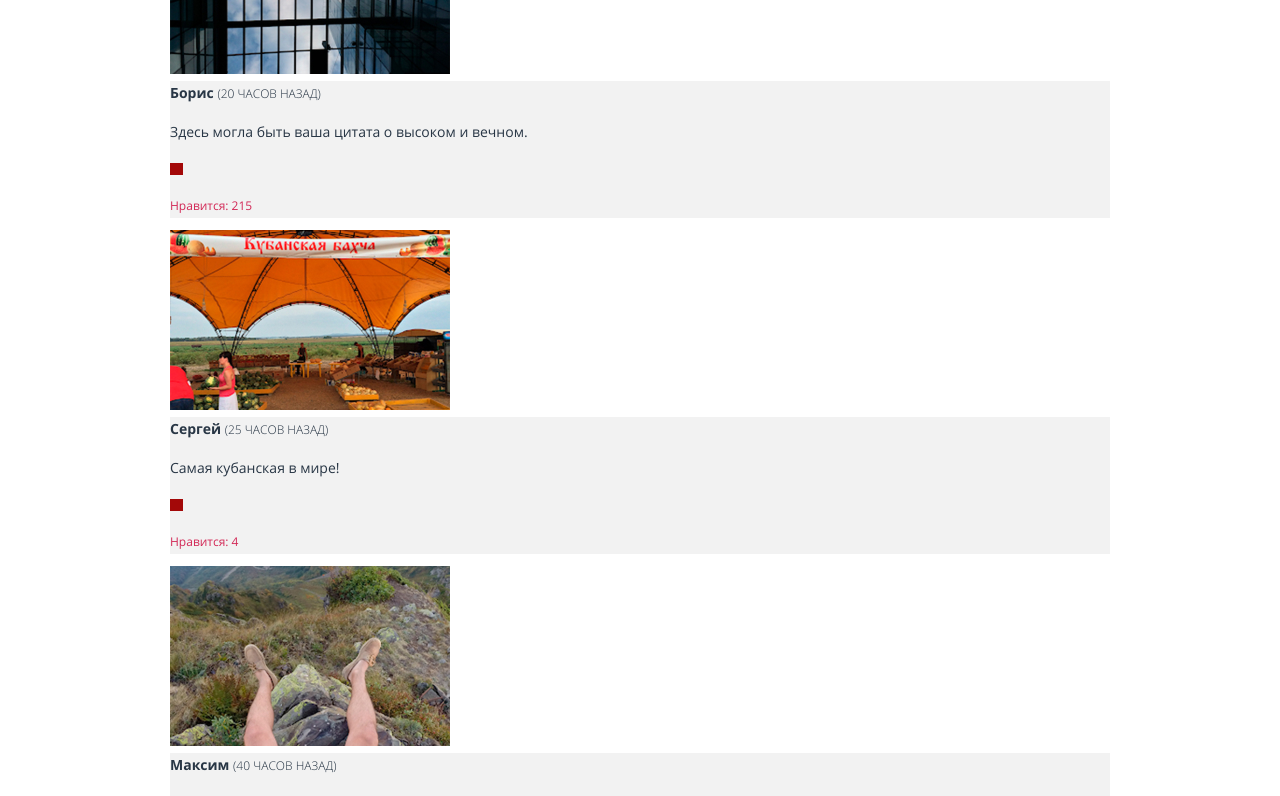
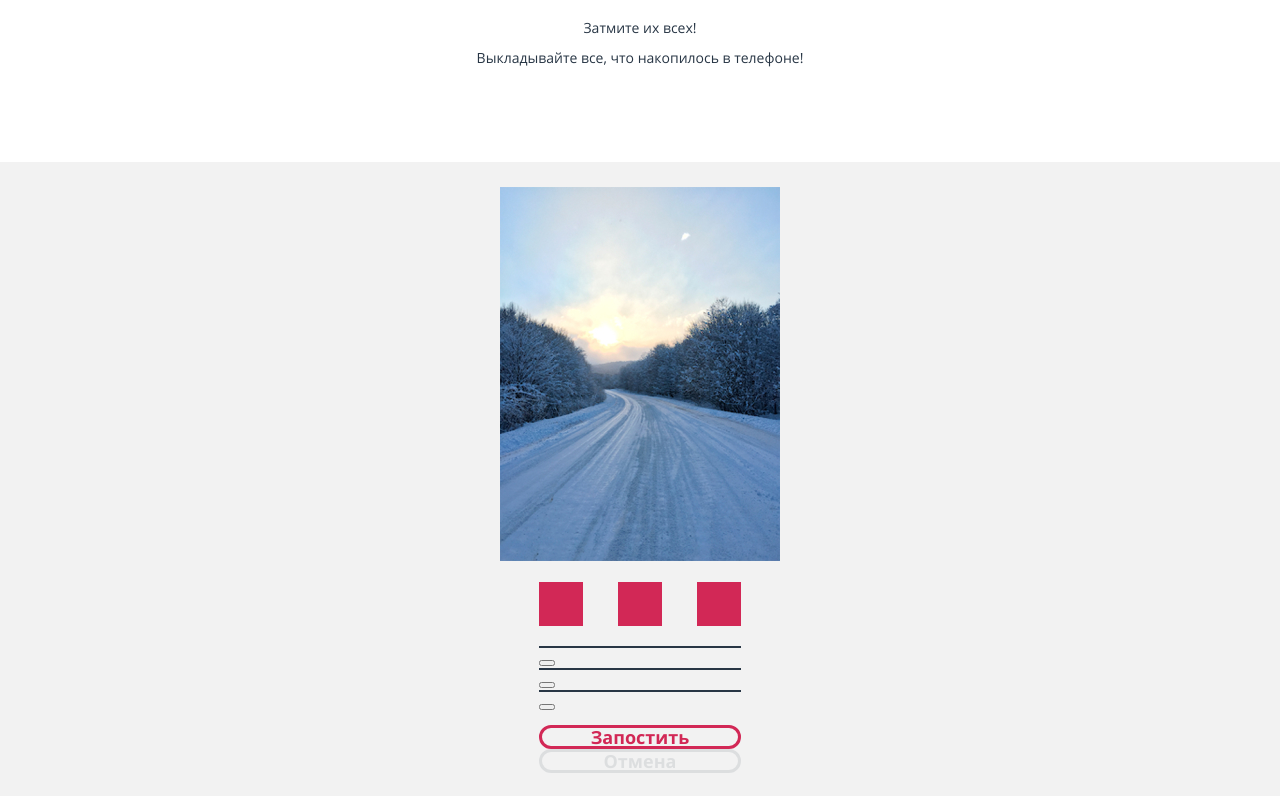
Before and after one commit to Linx39/Pink, a website: page source/photo.html in a window 1280 px wide. Shown: the part 1720-2516 px from the top of the page. Drawn offline with Linux system fonts and the light colour scheme; files whose address does not match are found by name.

Commit message:
продолжение адаптации страницы фото

```diff
--- a/source/less/blocks/effects-list.less
+++ /dev/null
@@ -1,13 +0,0 @@
-.effects-list {
-  .list();
-}
-
-.effects-list__item {
-}
-
-.effects-list__label {
-  display: block;
-  width: 44px;
-  height: 44px;
-  background-color: @color-pink;
-}
--- /dev/null
+++ b/source/less/blocks/effects.less
@@ -0,0 +1,20 @@
+.effects {
+
+}
+
+.effects__list {
+  .list();
+  display: flex;
+  margin-bottom: 20px;
+}
+
+.effects__item:not(:last-child) {
+  margin-right: 35px;
+}
+
+.effects__label {
+  display: block;
+  width: 44px;
+  height: 44px;
+  background-color: @color-pink;
+}
--- a/source/less/blocks/main-nav.less
+++ b/source/less/blocks/main-nav.less
@@ -1,5 +1,4 @@
 .main-nav {
-  display: none;
   font-weight: 700;
   font-size: 18px;
   line-height: 32px;
@@ -7,6 +6,7 @@
 
 .main-nav__list {
   .list();
+  display: none;
 
   @media (min-width: @desktop-width) {
     display: flex;
--- a/source/less/blocks/photo.less
+++ b/source/less/blocks/photo.less
@@ -20,6 +20,12 @@
   }
 }
 
+.photo__panorama {
+  display: flex;
+  flex-direction: column;
+  align-items: center;
+}
+
 .photo__wrapper {
   width: 280px;
   padding: 0 20px;
@@ -36,13 +42,39 @@
 
 .photo__list {
   .list();
+
+  display: grid;
+  grid-template-columns: 1fr;
+  gap: 20px;
+
+  @media (min-width: @tablet-width) {
+    grid-template-columns: 1fr 1fr;
+  }
+
+  @media (min-width: @desktop-width) {
+    grid-template-columns: 1fr 1fr 1fr;
+  }
 }
 
 .photo__description {
+  display: flex;
+  flex-direction: column;
+  justify-content: space-between;
+  padding: 25px 17px;
   background-color: @color-gray;
+
+  @media (min-width: @tablet-width) {
+    height: 95px;
+    padding: 30px 30px;
+  }
+
+  @media (min-width: @desktop-width) {
+    padding: 31px 31px 29px 27px;
+  }
 }
 
 .photo__blockquote {
+  flex-grow: 1;
   margin: 0;
   padding: 0;
 }
@@ -59,14 +91,32 @@
   text-transform: uppercase;
 }
 
+.photo__text {
+  margin: 0;
+}
+
+.photo__like {
+  display: flex;
+  align-items: center;
+
+  @media (min-width: @tablet-width) {
+    justify-content: space-between;
+  }
+}
+
 .photo__like-button {
   .button();
   width: 13px;
   height: 12px;
   background-color: rgb(163, 8, 8);
+
+  @media (min-width: @tablet-width) {
+    order: 2;
+  }
 }
 
 .photo__like-text {
+  margin: 0;
   color: @color-pink;
   font-size: 12px;
   font-weight: 400;
--- /dev/null
+++ b/source/less/blocks/range.less
@@ -0,0 +1,8 @@
+.range {
+
+}
+
+.range-scale {
+  height: 2px;
+  background-color: @color-blue;
+}
--- /dev/null
+++ b/source/less/blocks/scales.less
@@ -0,0 +1,11 @@
+.scales {
+
+}
+
+.scales__list {
+  .list();
+}
+
+.scales__item {
+  margin-bottom: 20px;
+}
--- a/source/less/blocks/upload.less
+++ b/source/less/blocks/upload.less
@@ -1,14 +1,26 @@
 .upload {
+  width: 100%;
 }
 
 .upload__slogan {
-  padding: 49px 20px 42px 20px;
+  padding: 49px 20px 52px 20px;
   font-size: 14px;
   line-height: 30px;
   text-align: center;
+
+  @media (min-width: @tablet-width) {
+    padding: 73px 20px 78px 20px;
+  }
+
+  @media (min-width: @desktop-width) {
+    padding: 67px 130px 75px 130px;
+  }
 }
 
 .upload__form {
+  display: flex;
+  flex-direction: column;
+  align-items: center;
   padding: 20px 20px 41px 20px;
   background-color: @color-gray;
 }
@@ -17,7 +29,15 @@
   border: none;
 }
 
+.upload__buttons-group {
+  display: flex;
+  flex-direction: column;
+  align-items: center;
+}
+
 .upload__form-button {
+  width: 100%;
+
   &--submit {
     color: @color-pink;
     border-color: @color-pink;
--- a/source/less/style.less
+++ b/source/less/style.less
@@ -28,7 +28,9 @@
 // Photo
 @import "./blocks/photo.less";
 @import "./blocks/upload.less";
-@import "./blocks/effects-list.less";
+@import "./blocks/effects.less";
+@import "./blocks/scales.less";
+@import "./blocks/range.less";
 // Comtest
 @import "./blocks/contest.less";
 @import "./blocks/controls.less";
--- a/source/photo.html
+++ b/source/photo.html
@@ -251,43 +251,49 @@
           <h2 class="visually-hidden">Загрузка фото</h2>
 
           <p class="upload__slogan">
-            Затмите их всех!
+            Затмите их всех! <br>
             Выкладывайте все, что накопилось в телефоне!
           </p>
 
           <form class="upload__form" action="https://echo.htmlacademy.ru/" method="post">
-            <fieldset class="upload__form-group group-image">
+            <fieldset class="upload__form-group upload__image-group">
               <label class="upload-image__label">
                 <img src="./img/photo/photo-7-mobile.jpg" width="280" height="374" alt="Загружаемое фото.">
                 <input class="visually-hidden" type="file" name="image">
               </label>
             </fieldset>
 
-            <fieldset class="upload__form-group upload-effects">
-              <ul class="upload-effects__list effects-list">
-                <li class="effects-list__item">
-                  <label class="effects-list__label effects-list__label--crop effect__label--current">
+            <div class="upload__form-wrapper">
+              <fieldset class="upload__form-group upload__effects-group">
+                <div class="upload__effects effects">
+                  <ul class="effects__list">
+                    <li class="effects__item">
+                      <label class="effects__label effects__label--crop effect__label--current">
                         <span class="visually-hidden">Обрезать фото</span>
                         <input class="visually-hidden" type="number" name="effect-crop" min="1" max="100" value="83">
                       </label>
                     </li>
 
-                <li class="effects-list__item">
-                  <label class="effects-list__label effects-list__label--fill">
+                    <li class="effects__item">
+                      <label class="effects__label effects__label--fill">
                         <span class="visually-hidden">Изменить заливку</span>
                         <input class="visually-hidden" type="number" name="effect-fill" min="1" max="100" value="50">
                       </label>
                     </li>
 
-                <li class="effects-list__item">
-                  <label class="effects-list__label effects-list__label--contrast">
+                    <li class="effects__item">
+                      <label class="effects__label effects__label--contrast">
                         <span class="visually-hidden">Изменить контрастность</span>
                         <input class="visually-hidden" type="number" name="effect-contrast" min="1" max="100" value="50">
                       </label>
                     </li>
                   </ul>
+                </div>
 
-              <div class="upload-effects__range range">
+                <div class="upload__scales scales">
+                  <ul class="scales__list">
+                    <li class="scales__item">
+                      <div class="scales--crop scales--current range">
                         <div class="range-scale">
                           <div class="range-bar" style="left: 200px;">
                             <button class="range-toggle" type="button">
@@ -296,12 +302,40 @@
                           </div>
                         </div>
                       </div>
+                    </li>
+
+                    <li class="scales__item">
+                      <div class="range">
+                        <div class="range-scale">
+                          <div class="range-bar" style="left: 200px;">
+                            <button class="range-toggle" type="button">
+                              <span class="visually-hidden">Переместить ползунок</span>
+                            </button>
+                          </div>
+                        </div>
+                      </div>
+                    </li>
+
+                    <li class="scales__item">
+                      <div class="range">
+                        <div class="range-scale">
+                          <div class="range-bar" style="left: 200px;">
+                            <button class="range-toggle" type="button">
+                              <span class="visually-hidden">Переместить ползунок</span>
+                            </button>
+                          </div>
+                        </div>
+                      </div>
+                    </li>
+                  </ul>
+                </div>
               </fieldset>
 
-            <fieldset class="upload__form-group">
+              <fieldset class="upload__form-group upload__buttons-group">
                 <button class="upload__form-button upload__form-button--submit app-button" type="submit">Запостить</button>
                 <button class="upload__form-button upload__form-button--reset app-button" type="reset">Отмена</button>
               </fieldset>
+            </div>
           </form>
         </div>
 
```
Also changed, not shown: source/css/style.css, 1 other file. Lines whose indentation alone changed are shown as unchanged.
